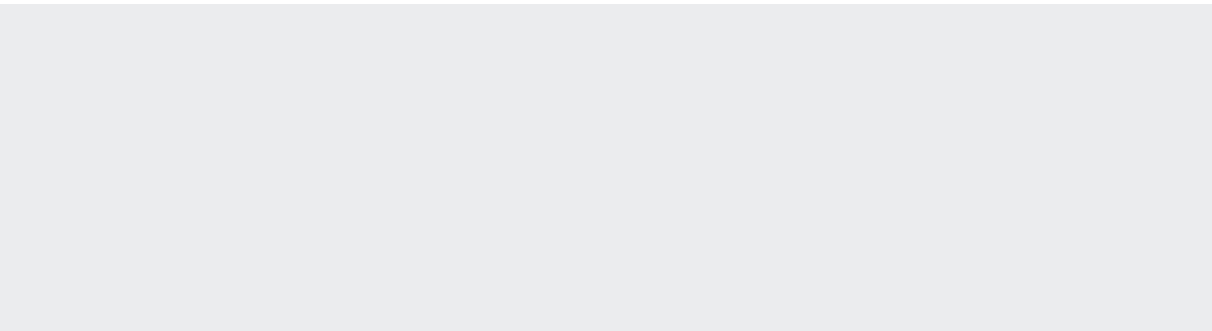
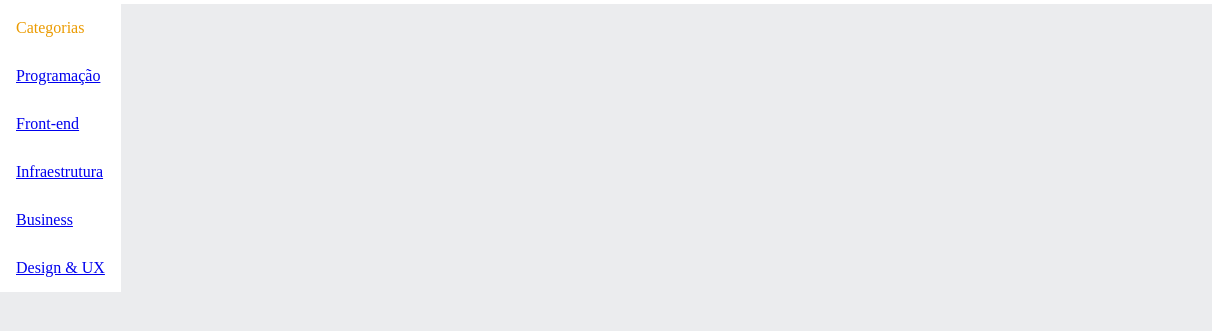
Before and after one commit to Naanath/Site2T, a plain HTML site: page index.html in a window 1280 px wide. Both pictures are taken after a click on the checkbox 10 px from the left and 33 px from the top of the page. Shown: the part 63-394 px from the top of the page, 0-1212 px from the left. Drawn offline with Linux system fonts and the light colour scheme.

Commit message:
cabeçalho

```diff
--- a/index.html
+++ b/index.html
@@ -18,19 +18,19 @@
     </label>
         <ul class="lista-menu">
             <li class="lista-menu__titulo">Categorias</li>
-            <li class="lista-menu__itens">
+            <li class="lista-menu__item">
                 <a href="#" class="lista-menu__link">Programação</a>
             </li>
-            <li class="lista-menu__itens">
+            <li class="lista-menu__item">
                 <a href="#" class="lista-menu__link">Front-end</a>
             </li>
-            <li class="lista-menu__itens">
+            <li class="lista-menu__item">
                 <a href="#" class="lista-menu__link">Infraestrutura</a>
             </li>
-            <li class="lista-menu__itens">
+            <li class="lista-menu__item">
                 <a href="#" class="lista-menu__link">Business</a>
             </li>
-            <li class="lista-menu__itens">
+            <li class="lista-menu__item">
                 <a href="#" class="lista-menu__link">Design & UX</a>
             </li>
         </ul>
--- a/style.css
+++ b/style.css
@@ -3,6 +3,9 @@
 :root {
     --cor-de-fundo:#EBECEE;
     --branco:#FFFFFF;
+    --laranja: #EB9B00;
+    --azul-degrade:linear-gradient(97.54deg, #002F52 35.49%, #326589 165.37%);
+
 
 }
 
--- a/style/header.css
+++ b/style/header.css
@@ -12,6 +12,7 @@
     display: flex;
     justify-content: space-between;
     align-items: center;
+    position: relative;
 }
 
 .container {
@@ -25,4 +26,20 @@
 
 .lista-menu {
     display: none;
+    position: absolute;
+    top: 100%;
 }
+
+.container__botao:checked~.lista-menu {
+    display: block;
+}
+
+.lista-menu__titulo,
+.lista-menu__item {
+    padding: 1em;
+    background-color: var(--branco);
+}
+
+.lista-menu__titulo {
+    color: var(--laranja);
+}
```
